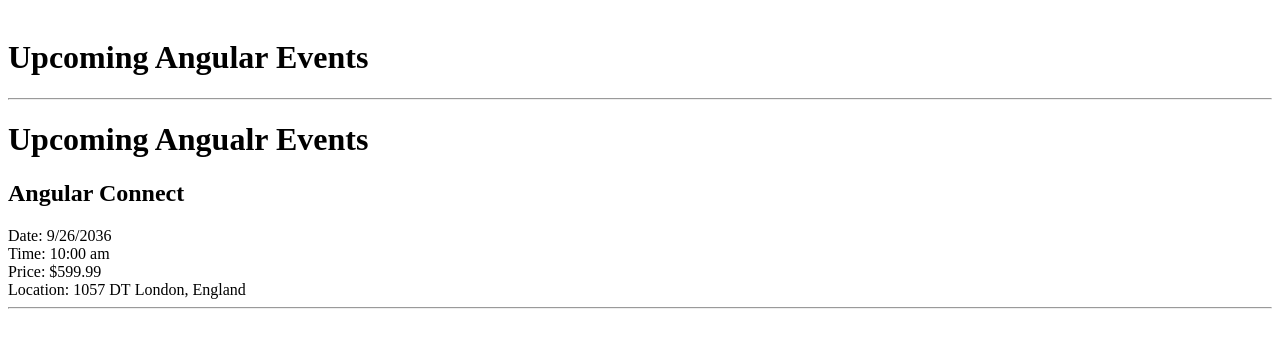
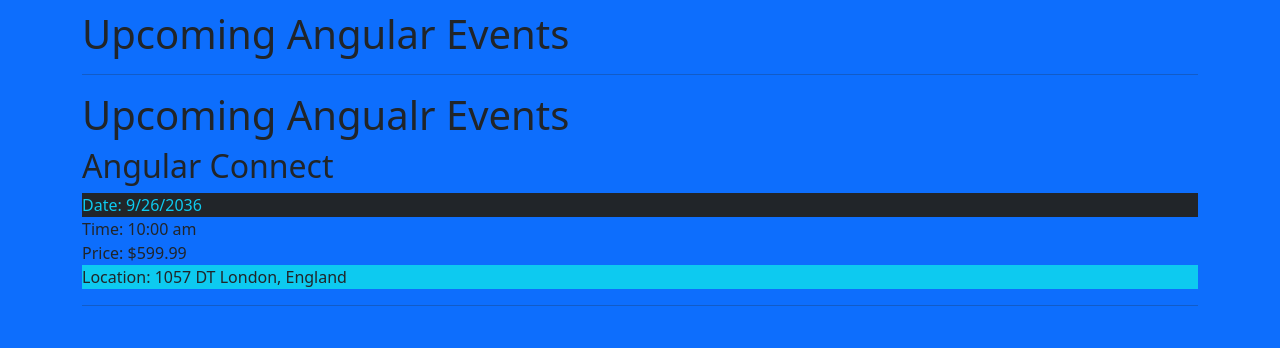
Before and after one commit to CaptainQuickWit/contactmanager, an Angular app: page / in a window 1280 px wide. Shown: the top 348 px of the page. Built offline with nearby package versions, Linux system fonts and the light colour scheme.

Commit message:
fixed bootstrap not applying

```diff
--- a/angular.json
+++ b/angular.json
@@ -94,12 +94,16 @@
               "src/assets"
             ],
             "styles": [
-              "node_modules/ngf-bootstrap/dist/bootstrap.min.css",
+
+              "node_modules/bootstrap/dist/css/bootstrap-theme.min.css",
+              "node_modules/bootstrap/dist/css/bootstrap.min.css",
+              "node_module/ngf-bootstrap/dist/bootstrap.min.css",
               "src/styles.css"
             ],
             "scripts": [
               "node_modules/jquery/dist/jquery.min.js",
-              "node_modules/bootstrap/dist/js/bootstrap.js"
+
+              "node_modules/bootstrap/dist/js/bootstrap.min.js"
             ]
           }
         }
--- a/src/app/app.module.ts
+++ b/src/app/app.module.ts
@@ -4,7 +4,7 @@
 import { AppRoutingModule } from './app-routing.module';
 import { EventsAppComponent } from './event-app.component';
 import { EventsListComponent } from './events/events-list.component';
-import { EventThumbnailComponent} from './events/event-thumbnail.component'
+import { EventThumbnailComponent} from './events/event-thumbnail.component';
 
 @NgModule({
   declarations: [
--- a/src/app/events/event-thumbnail.component.ts
+++ b/src/app/events/event-thumbnail.component.ts
@@ -10,8 +10,8 @@
         <div class = "text-info bg-dark"> Date: {{event.date}}</div>
         <div> Time: {{event.time}}</div>
         <div> Price: \${{event.price}}</div>
-        <div class="well hoverwell thumbnail">
-            <span>Location: {{event.location.address}}</span>
+        <div class="well hoverwell thumbnail bg-info">
+            <span class = "text-dark">Location: {{event.location.address}}</span>
             <span>&nbsp;</span>
             <span>{{event.location.city}}, {{event.location.country}}</span>
         </div>
--- a/src/index.html
+++ b/src/index.html
@@ -7,7 +7,7 @@
   <meta name="viewport" content="width=device-width, initial-scale=1">
   <link rel="icon" type="image/x-icon" href="favicon.ico">
 </head>
-<body class="container">
+<body class="container bg-primary">
   <events-app></events-app>
 </body>
 </html>
--- a/src/styles.css
+++ b/src/styles.css
@@ -1,6 +1,6 @@
 /* You can add global styles to this file, and also import other style files */
 /* You can add global styles to this file, and also import other style files */
-
+@import "~bootstrap/dist/css/bootstrap.css";
 .hoverwell:hover {
     background-color: #485563;
 
```
